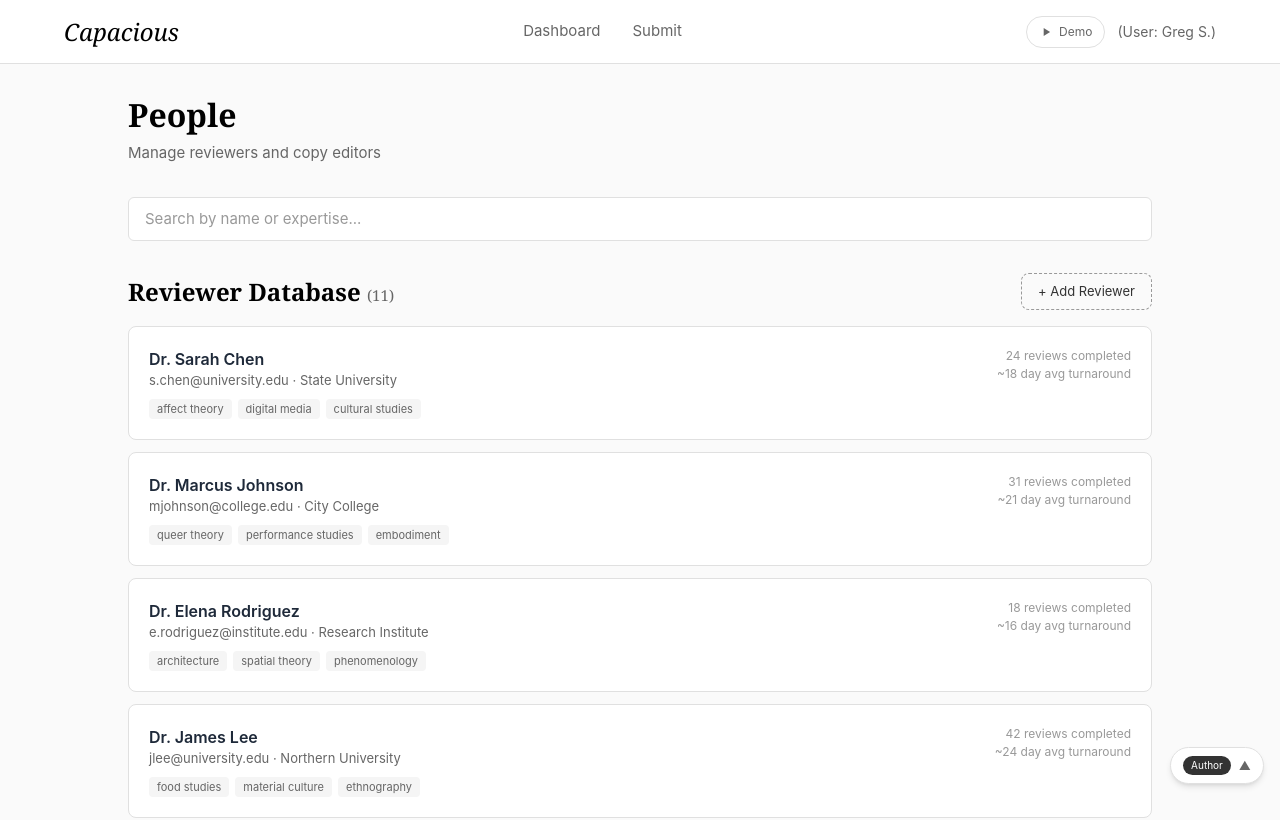
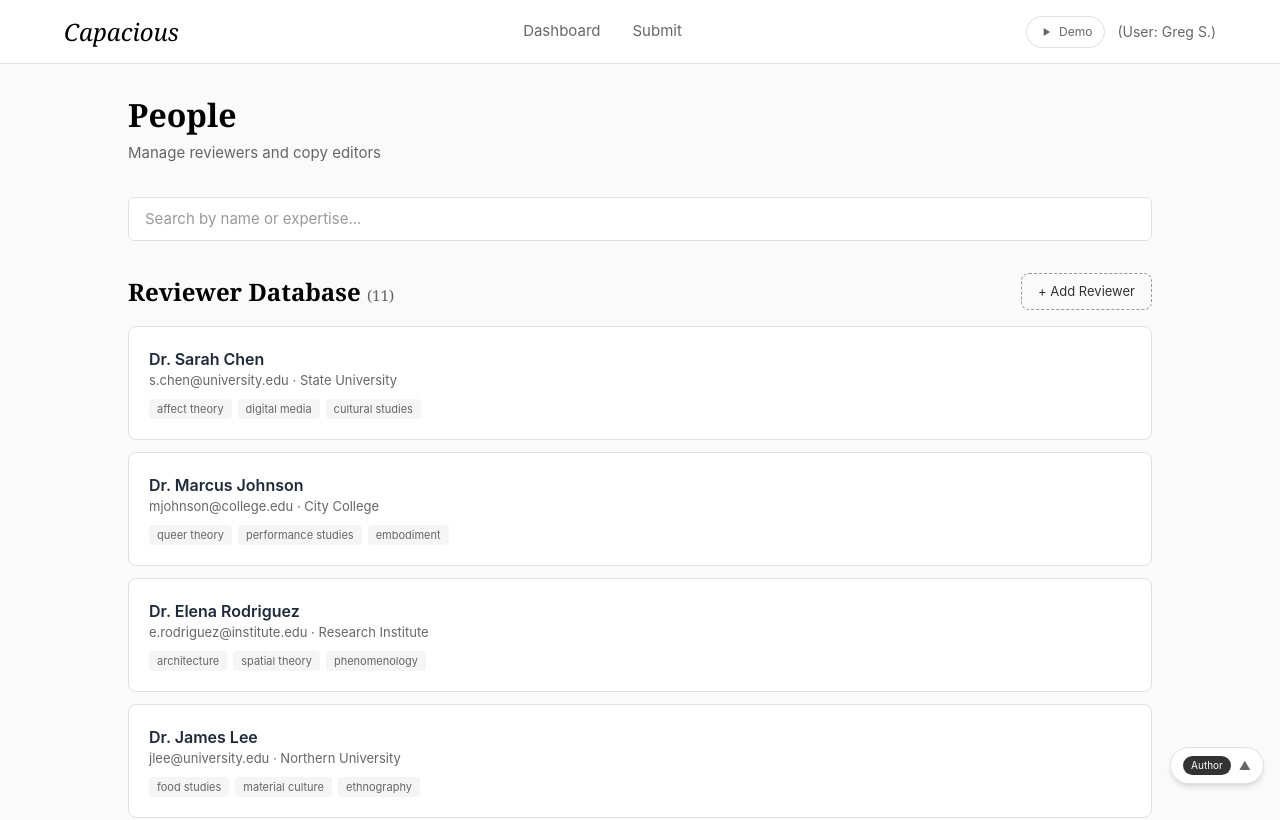
Before and after one commit to Nate-13/capacious-mockups, a Next.js app: page /admin in a window 1280 px wide. Shown: the top 820 px of the page. Built offline with nearby package versions, Linux system fonts and the light colour scheme.

Commit message:
remove turnaround time and review count form people tab

```diff
--- a/src/app/admin/page.tsx
+++ b/src/app/admin/page.tsx
@@ -200,14 +200,6 @@ export default function AdminPage() {
                       ))}
                     </div>
                   </div>
-                  <div className="text-right ml-4 shrink-0">
-                    <p className="text-[12px] text-[#999]">
-                      {reviewer.reviewsCompleted} reviews completed
-                    </p>
-                    <p className="text-[12px] text-[#999]">
-                      ~{reviewer.avgTurnaroundDays} day avg turnaround
-                    </p>
-                  </div>
                 </div>
               </Card>
             ))}
--- a/src/components/presentation/CursorEnhancer.tsx
+++ b/src/components/presentation/CursorEnhancer.tsx
@@ -222,8 +222,6 @@ export default function CursorEnhancer() {
     setRipples((prev) => prev.filter((r) => r.id !== id));
   }, []);
 
-  const activePath = laserPaths.find((p) => !p.fading && !p.points);
-
   return (
     <>
       {/* Custom cursor */}
--- a/src/components/presentation/RoleAnnouncement.tsx
+++ b/src/components/presentation/RoleAnnouncement.tsx
@@ -30,6 +30,8 @@ export default function RoleAnnouncement() {
       setVisible(true);
       const timer = setTimeout(() => setVisible(false), 1200);
       return () => clearTimeout(timer);
+    } else {
+      setVisible(false);
     }
   }, [isPresenting, currentStep.role, currentStepIndex]);
 
```
